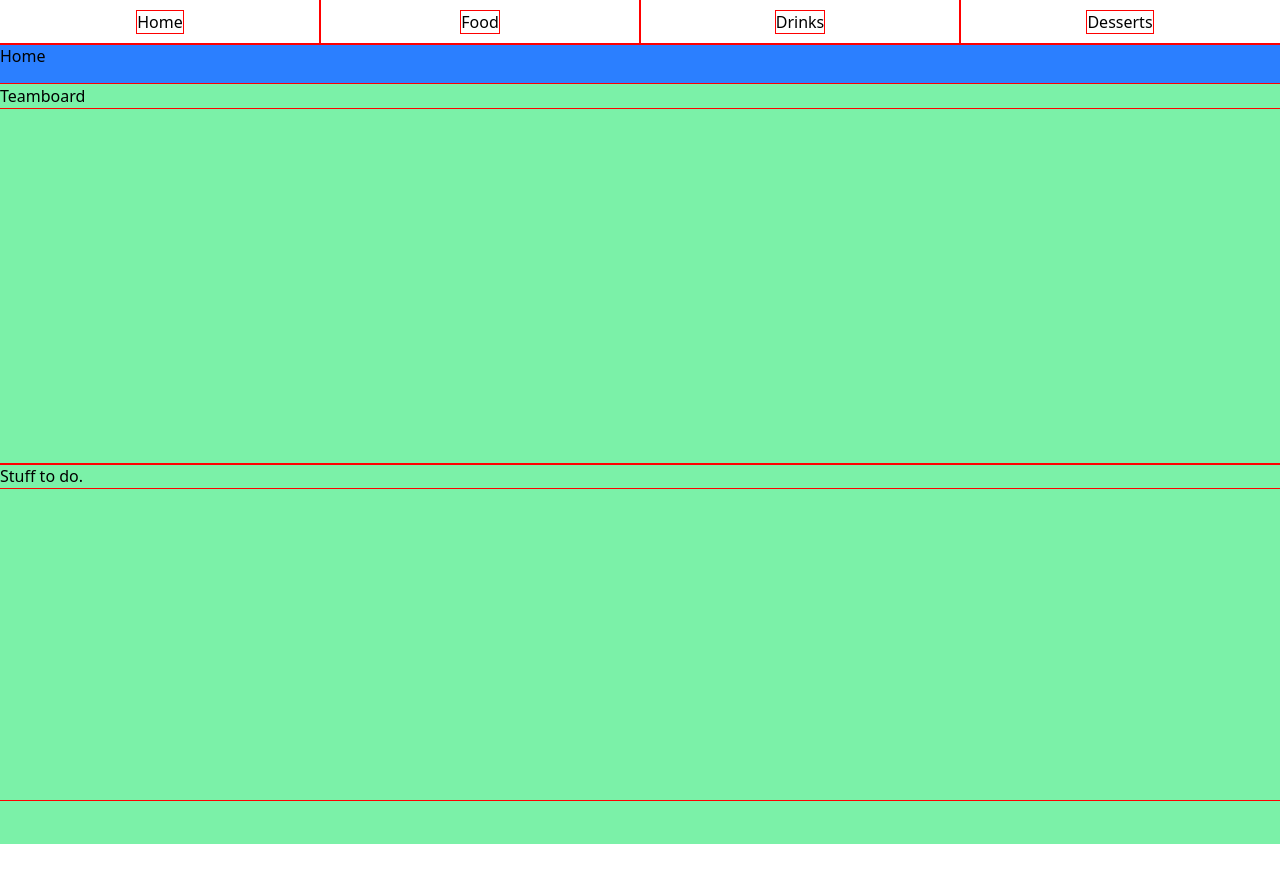
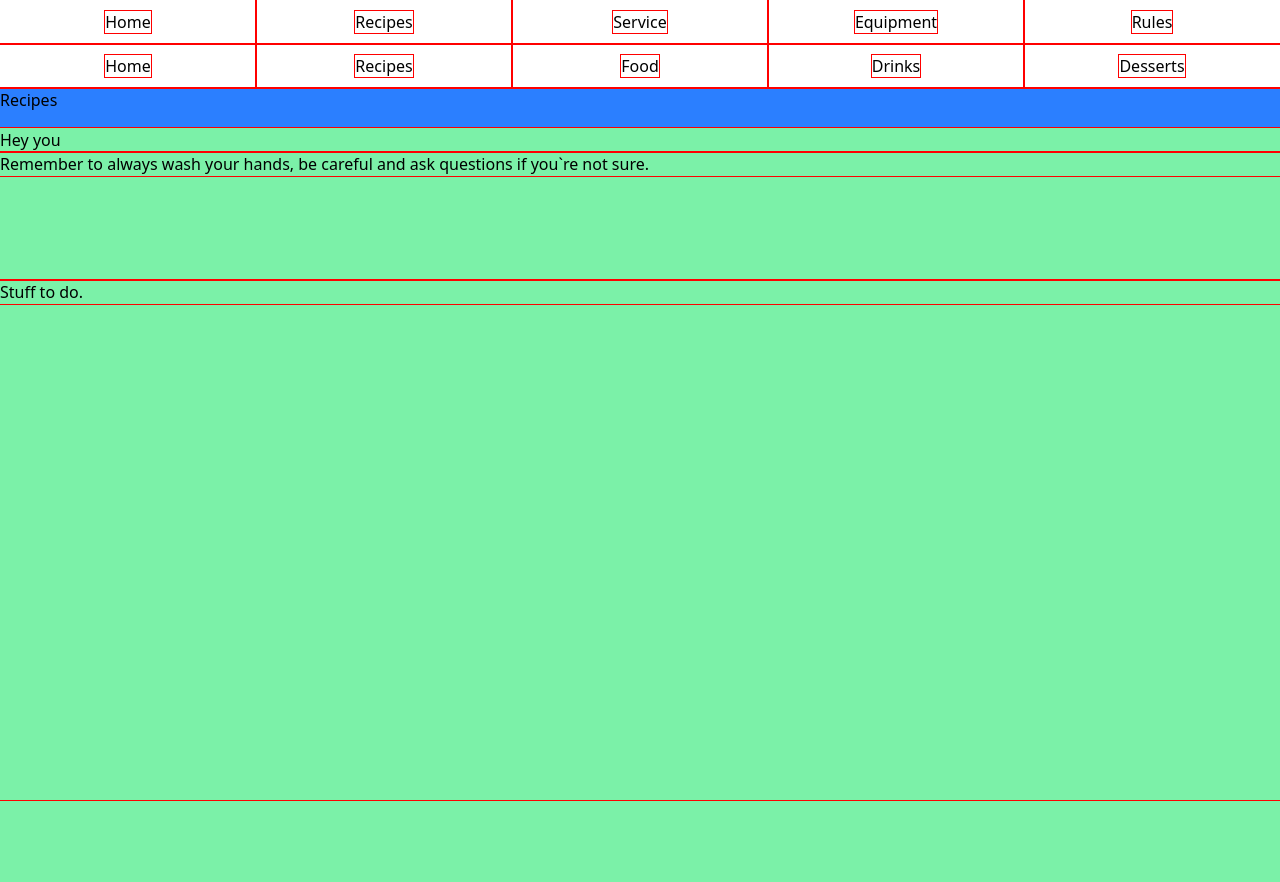
Before and after one commit to swirly-way/miniboss, a React (Vite) app in the folder frontend/: page /Recipes in a window 1280 px wide. Shown: the top 882 px of the page. Before the commit the page ends 844 px from the top, so only its background shows below. Built offline with nearby package versions, Linux system fonts and the light colour scheme.

Commit message:
Nested the router for the recipes path within main one, now the experience is better since we can keep the original navbar if browsing on recipes path

```diff
--- a/frontend/src/App.jsx
+++ b/frontend/src/App.jsx
@@ -2,13 +2,14 @@ import ReactDOM from "react-dom/client";
 import { BrowserRouter, Routes, Route } from "react-router-dom";
 import Layout from "./pages/Layout";
 import Home from "./pages/Home";
-import RecipesLayout from "./pages/Recipes";
+import RecipesLayout from "./pages/RecipesLayout";
 import Service from "./pages/Service";
 import Equipment from "./pages/Equipment";
 import Rules from "./pages/Rules";
 import Desserts from "./pages/Desserts";
 import Food from "./pages/Food";
 import Drinks from "./pages/Drinks";
+import Recipes from "./pages/Recipes";
 
 export default function App() {
   return (
@@ -21,13 +22,12 @@ export default function App() {
             <Route path="Service" element={<Service />} />
             <Route path="Equipment" element={<Equipment />} />
             <Route path="Rules" element={<Rules />} />
-          </Route>
-
-          <Route path="/Recipes" element={<RecipesLayout />}>
-            <Route index element={<Home />} />
-            <Route path="Food" element={<Food />} />
-            <Route path="Drinks" element={<Drinks />} />
-            <Route path="Desserts" element={<Desserts />} />
+            <Route path="/Recipes" element={<RecipesLayout />}>
+              <Route index element={<Recipes />} />
+              <Route path="Food" element={<Food />} />
+              <Route path="Drinks" element={<Drinks />} />
+              <Route path="Desserts" element={<Desserts />} />
+            </Route>
           </Route>
         </Routes>
       </BrowserRouter>
--- a/frontend/src/pages/Recipes.jsx
+++ b/frontend/src/pages/Recipes.jsx
@@ -1,28 +1,21 @@
-import { Outlet, Link } from "react-router-dom";
-
-const RecipesLayout = () => {
+const Recipes = () => {
   return (
-    <>
-      <nav className="topNavBar">
-        <ul>
-          <li>
-            <Link to="/">Home</Link>
-          </li>
-          <li>
-            <Link to="/Recipes/Food">Food</Link>
-          </li>
-          <li>
-            <Link to="/Recipes/Drinks">Drinks</Link>
-          </li>
-          <li>
-            <Link to="/Recipes/Desserts">Desserts</Link>
-          </li>
-        </ul>
-      </nav>
-
-      <Outlet />
-    </>
+    <div className="recipes-container p-4 m-2 w-1/2">
+      <h1 className="header h-[5%] bg-blue-500">Recipes</h1>
+      <div className="home-content h-[95%] bg-green-300">
+        <div className="info-content h-[20%]">
+          <h1>Hey you</h1>
+          <p>
+            Remember to always wash your hands, be careful and ask questions if
+            you`re not sure.
+          </p>
+        </div>
+        <div className="navbuttons h-[80%]">
+          <h1>Stuff to do.</h1>
+        </div>
+      </div>
+    </div>
   );
 };
 
-export default RecipesLayout;
+export default Recipes;
--- /dev/null
+++ b/frontend/src/pages/RecipesLayout.jsx
@@ -0,0 +1,31 @@
+import { Outlet, Link } from "react-router-dom";
+
+const RecipesLayout = () => {
+  return (
+    <>
+      <nav className="topNavBar">
+        <ul>
+          <li>
+            <Link to="/">Home</Link>
+          </li>
+          <li>
+            <Link to="/Recipes">Recipes</Link>
+          </li>
+          <li>
+            <Link to="/Recipes/Food">Food</Link>
+          </li>
+          <li>
+            <Link to="/Recipes/Drinks">Drinks</Link>
+          </li>
+          <li>
+            <Link to="/Recipes/Desserts">Desserts</Link>
+          </li>
+        </ul>
+      </nav>
+
+      <Outlet />
+    </>
+  );
+};
+
+export default RecipesLayout;
--- a/frontend/styles.css
+++ b/frontend/styles.css
@@ -48,3 +48,12 @@ li {
   height: 100%;
   width: 100%;
 }
+
+.recipes-container {
+  display: flex;
+  flex-direction: column;
+  margin: 0;
+  padding: 0;
+  height: 100%;
+  width: 100%;
+}
```
